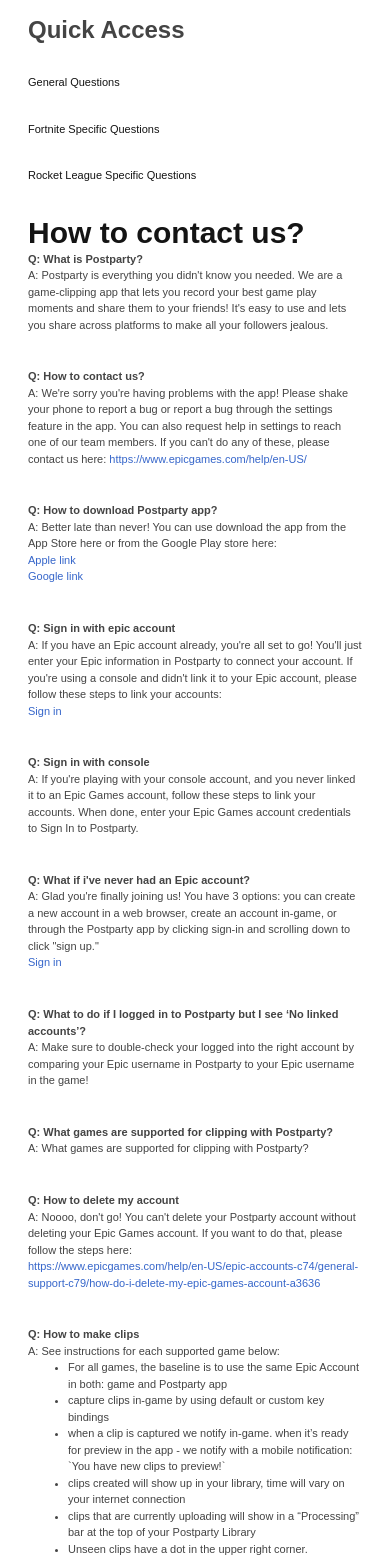
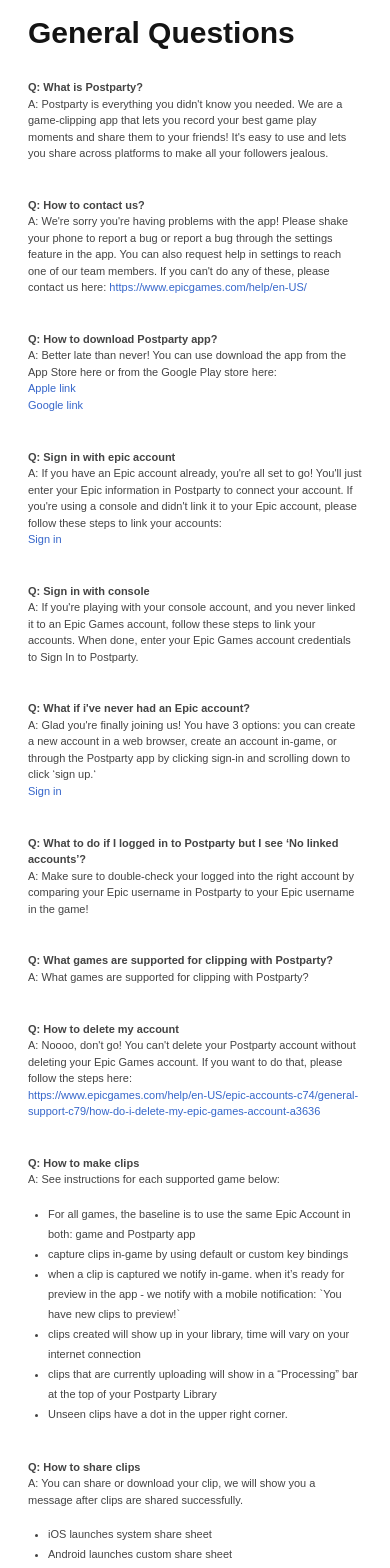
Before and after one commit to funbunch/postparty, a Next.js app: page /faq in a window 390 px wide. Shown: the part 160-1728 px from the top of the page. Built offline with nearby package versions, Linux system fonts and the light colour scheme; a web font is replaced by a local one.

Commit message:
fixed img. styled FAQ mobile.

```diff
--- a/components/Nav.js
+++ b/components/Nav.js
@@ -57,7 +57,7 @@
         }`}
       >
         <ul className="menu md:bg-transparent items-center md:flex md:justify-center text-sm md:text-base pt-2 md:p-0 md:h-full tracking-wide">
-          <li className="border-b border-btext-white uppercase py-2.5 pl-7 md:hidden">
+          <li className="border-b border-btext-white text-white uppercase py-2.5 pl-7 md:hidden">
             <Link href="/" passHref>
               <a>Home</a>
             </Link>
--- a/pages/faq.js
+++ b/pages/faq.js
@@ -14,43 +14,43 @@
         <div className="overlay flex flex-col
         row-start-1 col-start-1 items-center pt-7 md:px-5 md:pt-24 z-30">
           <h1 className="text-3xl text-center md:text-[55px] md:leading-[66px] font-bold pb-7 md:pb-24">FAQ</h1>
-          <div className="background bg-white px-7 pt-7 text-[11px] md:text-base md:rounded-2xl md:py-14 md:px-24 md:grid md:grid-cols-12 gap-5 lg:w-[1200px]">
-            <aside className="inside md:col-span-3">
+          <div className="background bg-white px-7 pt-7 text-[11px] md:text-base md:rounded-2xl md:py-14 md:px-12 lg:px-24 md:grid md:grid-cols-12 gap-5 lg:w-[1200px]">
+            <aside className="inside hidden md:block md:col-span-3">
               <p className="menu-header text-[#141414] text-2xl pb-7 font-bold">Quick Access</p>
-              <ul className="!text-[#141414]">
+              <ul className="lists !list-none !pl-0 !text-[#141414]">
                 <li><Link href="#general"><a>General Questions</a></Link></li>
                 <li><Link href="#fortnite"><a>Fortnite Specific Questions</a></Link></li>
                 <li><Link href="#rocket-league"><a>Rocket League Specific Questions</a></Link></li>
               </ul>
             </aside>
           <div className="inside md:col-span-9">
-            <h2 className="text-[#141414] md:text-[55px] md:pb-12"><a href="#general">How to contact us?</a></h2>
+            <h2 className="text-[#141414] pb-7 md:text-[55px] md:leading-[66px] md:pb-12"><a href="#general">General Questions</a></h2>
             <p className="space"><span className="font-bold md:text-base">Q: What is Postparty?</span><br />
-              A: 	Postparty is everything you didn't know you needed. We are a game-clipping app that lets you record your best game play moments and share them to your friends! It's easy to use and lets you share across platforms to make all your followers jealous. </p>
+              A: 	Postparty is everything you didn&apos;t know you needed. We are a game-clipping app that lets you record your best game play moments and share them to your friends! It&apos;s easy to use and lets you share across platforms to make all your followers jealous. </p>
             <p className="space"><span className="font-bold md:text-base">Q: How to contact us?</span><br />
-              A: 	We're sorry you're having problems with the app! Please shake your phone to report a bug or report a bug through the settings feature in the app. You can also request help in settings to reach one of our team members. If you can't do any of these, please contact us here: <Link href="https://www.epicgames.com/help/en-US/"><a>https://www.epicgames.com/help/en-US/</a></Link></p>
+              A: 	We&apos;re sorry you&apos;re having problems with the app! Please shake your phone to report a bug or report a bug through the settings feature in the app. You can also request help in settings to reach one of our team members. If you can&apos;t do any of these, please contact us here: <Link href="https://www.epicgames.com/help/en-US/"><a>https://www.epicgames.com/help/en-US/</a></Link></p>
             <p className="space"><span className="font-bold md:text-base">Q: How to download Postparty app?</span><br />
               A: Better late than never! You can use download the app from the App Store here or from the Google Play store here:<br />
               <Link href="#"><a>Apple link</a></Link><br />
               <Link href="#"><a>Google link</a></Link>  </p>
               <p className="space"><span className="font-bold md:text-base">Q: Sign in with epic account</span><br />
-              A: If you have an Epic account already, you're all set to go! You'll just enter your Epic information in Postparty to connect your account. If you're using a console and didn't link it to your Epic account, please follow these steps to link your accounts: <br />
+              A: If you have an Epic account already, you&apos;re all set to go! You&apos;ll just enter your Epic information in Postparty to connect your account. If you&apos;re using a console and didn&apos;t link it to your Epic account, please follow these steps to link your accounts: <br />
               <Link href="#"><a>Sign in</a></Link> </p>
               <p className="space"><span className="font-bold md:text-base">Q: Sign in with console</span><br />
-              A: If you're playing with your console account, and you never linked it to an Epic Games account, follow these steps to link your accounts. When done, enter your Epic Games account credentials to Sign In to Postparty. </p>
+              A: If you&apos;re playing with your console account, and you never linked it to an Epic Games account, follow these steps to link your accounts. When done, enter your Epic Games account credentials to Sign In to Postparty. </p>
               <p className="space"><span className="font-bold md:text-base">Q: What if i've never had an Epic account?</span><br />
-              A: Glad you're finally joining us! You have 3 options: you can create a new account in a web browser, create an account in-game, or through the Postparty app by clicking sign-in and scrolling down to click "sign up."<br/>
+              A: Glad you&apos;re finally joining us! You have 3 options: you can create a new account in a web browser, create an account in-game, or through the Postparty app by clicking sign-in and scrolling down to click &lsquo;sign up.&lsquo;<br/>
               <Link href="#"><a>Sign in</a></Link> </p>
               <p className="space"><span className="font-bold md:text-base">Q: What to do if I logged in to Postparty but I see ‘No linked accounts’?</span><br />
               A: 	Make sure to double-check your logged into the right account by comparing your Epic username in Postparty to your Epic username in the game!</p>
               <p className="space"> <span className="font-bold md:text-base">Q: What games are supported for clipping with Postparty?</span><br />
               A: 	What games are supported for clipping with Postparty?</p>
               <p className="space"><span className="font-bold md:text-base">Q: How to delete my account</span><br />
-              A: 	Noooo, don't go! You can't delete your Postparty account without deleting your Epic Games account. If you want to do that, please follow the steps here:<br />
+              A: 	Noooo, don&apos;t go! You can&apos;t delete your Postparty account without deleting your Epic Games account. If you want to do that, please follow the steps here:<br />
               <Link href="https://www.epicgames.com/help/en-US/epic-accounts-c74/general-support-c79/how-do-i-delete-my-epic-games-account-a3636"><a>https://www.epicgames.com/help/en-US/epic-accounts-c74/general-support-c79/how-do-i-delete-my-epic-games-account-a3636</a></Link></p>
               <p className="space"><span className="font-bold md:text-base">Q: How to make clips</span><br />
               A: 	See instructions for each supported game below:<br />
-                <ul className="list-disc pl-10">
+                <ul className="lists list-disc pl-10">
                   <li>For all games, the baseline is to use the same Epic Account in both: game and Postparty app</li>
                   <li>capture clips in-game by using default or custom key bindings</li>
                   <li>when a clip is captured we notify in-game. when it’s ready for preview in the app - we notify with a mobile notification: `You have new clips to preview!`</li>
@@ -61,14 +61,14 @@
               </p>
               <p className="space"><span className="font-bold md:text-base">Q: How to share clips</span><br />
               A: You can share or download your clip, we will show you a message after clips are shared successfully.
-              <ul className="list-disc pl-10">
+              <ul className="lists list-disc pl-10">
                 <li>iOS launches system share sheet</li>
                 <li>Android launches custom share sheet</li>
                 <li>Press Done to dismiss the share sheet</li>
               </ul><br />
               </p>
               <p className="space"><span className="font-bold md:text-base">Q: How to delete clips</span><br />
-              <ul className="list-disc pl-10">
+              <ul className="lists list-disc pl-10">
                 <li>A: Android: Long press to prompt a delete button over clip.</li>
                 <li>iOS: Long press will launch an extended view.</li>
                 <li>clips can also be deleted while previewing or editing.</li>
@@ -76,18 +76,18 @@
               </ul>
               </p>
               <p className="space"><span className="font-bold md:text-base">Q: How to trim clip</span><br />
-              A: 	By default, we capture the last 30 seconds of game play. To trim a clip, open the clip review and tap "edit," change the start and endpoint, and hit save. Magic.</p>
+              A: 	By default, we capture the last 30 seconds of game play. To trim a clip, open the clip review and tap &ldquo;edit,&ldquo; change the start and endpoint, and hit save. Magic.</p>
               <p className="space"><span className="font-bold md:text-base">Q: How to upgrade the app</span><br />
-              A: 	The easiest way to update Postparty is to turn on auto updates in the App Store! Sometimes we'll prompt you to open the App Store to update your app if it is outdated. </p>
+              A: 	The easiest way to update Postparty is to turn on auto updates in the App Store! Sometimes we&apos;ll prompt you to open the App Store to update your app if it is outdated. </p>
               <p className="space"><span className="font-bold md:text-base">Q: How to manage notifications</span><br />
-              A: 	You mean you don't want to see your friends next trick? You can manage notifications in your device settings or turn on/off in-app notifications in the app's settings.  </p>
+              A: 	You mean you don&apos;t want to see your friends next trick? You can manage notifications in your device settings or turn on/off in-app notifications in the app's settings.  </p>
 
               <p className="space"><span className="font-bold md:text-base">Q: How to change avatar?</span><br />
-              A: 	Going for a new look? Nice! You can change your in-app avatar by going to settings and clicking "change avatar" in the upper right-hand corner. </p>
-              <h2 id="#fortnite" className="text-[#141414] md:text-[55px] md:pb-12 pt-10"> Fortnite Specific Questions</h2>
+              A: 	Going for a new look? Nice! You can change your in-app avatar by going to settings and clicking &quot;change avatar&quot; in the upper right-hand corner. </p>
+              <h2 id="#fortnite" className="text-[#141414] pb-7 md:leading-[66px] md:text-[55px] md:pb-12 pt-10"> Fortnite Specific Questions</h2>
               <p className="space"><span className="font-bold md:text-base">Q: How to clip in Fortnite</span><br />
               A: 	If you successfully logged in into Postparty with the same Epic Account you use to play Fortnite, you will be able to take clips right away
-              <ul className="list-disc pl-10">
+              <ul className="lists list-disc pl-10">
                 <li>At any time in gameplay, hold the quick menu button (tiny button) on a controller to create a clip</li>
                 <li>Clipping is not available outside of gameplay</li>
                 <li>*include video tutorial for FN?*</li>
@@ -96,22 +96,22 @@
               </ul>
             </p>
             <p className="space"><span className="font-bold md:text-base">Q: What audio sources do we record in clips?</span><br />
-            <ul className="list-disc pl-10">
+            <ul className="lists list-disc pl-10">
               <li>A: No voice will be recorded in clips</li>
               <li>Streamer safe audio will be enabled for clipping</li>
             </ul>
             </p>
             <p className="space"><span className="font-bold md:text-base">Q: Issues with clipping in Fortnite and how to solve them</span><br />
-              A: We're sorry to hear that! If you're experiencing any issues with clipping in RL or FN, please reach out to us:
+              A: We&quot;re sorry to hear that! If you&quot;re experiencing any issues with clipping in RL or FN, please reach out to us:
               <ul className="list-disc pl-10">
                 <li>Player support Help site</li>
                 <li>Shake to report in-app </li>
 
               </ul>
               </p>
-              <h2 className="text-[#141414] md:text-[55px] md:leading-[66px] md:pb-12">Rocket League Specific Questions?</h2><p className="space"><span className="font-bold md:text-base">Q: How to clip in Rocket League</span><br />
+              <h2 className="text-[#141414] pb-7 md:text-[55px] md:leading-[66px] md:pb-12">Rocket League Specific Questions?</h2><p className="space"><span className="font-bold md:text-base">Q: How to clip in Rocket League</span><br />
               A: If you successfully logged in into Postparty with the same Epic Account you  use to play Rocket League, you will be able to clip right away
-              <ul className="list-disc pl-10">
+              <ul className="lists list-disc pl-10">
                 <li>you can clip with [square button] during goal replay</li>
                 <li>during the match, you can clip using the [?] button</li>
                 <li>*include video tutorial for RL?*</li>
@@ -122,13 +122,13 @@
               <p className="space"><span className="font-bold md:text-base">Q: What audio sources do we record in clips?</span><br />
               A: What audio sources do we record in clips? </p>
               <p className="space"><span className="font-bold md:text-base">Q: Issues with clipping Rocket League and how to solve them?</span><br />
-              A: We're sorry to hear that! If you're experiencing any issues with clipping in RL or FN, please reach out to us:
-              <ul className="list-disc pl-10">
+              A: We&apos;re sorry to hear that! If you&apos;re experiencing any issues with clipping in RL or FN, please reach out to us:
+              <ul className="lists list-disc pl-10">
                 <li>player support Help site</li>
                 <li>shake to report in-app</li>
               </ul>
             </p>
-            <p className="space">You can also check out our 'common issues' section which might help you to identify your issue.</p>
+            <p className="space">You can also check out our &quot;common issues&quot; section which might help you to identify your issue.</p>
           </div>
         </div>
         </div>
--- a/pages/index.js
+++ b/pages/index.js
@@ -16,9 +16,7 @@
       <Savepanel />
       <Sharepanel />
       <Footertop />
-      <footer>
-
-      </footer>
+      <Footer />
     </>
 
   )
```
Also changed, not shown: public/img/bg-faq@2x.jpg.
